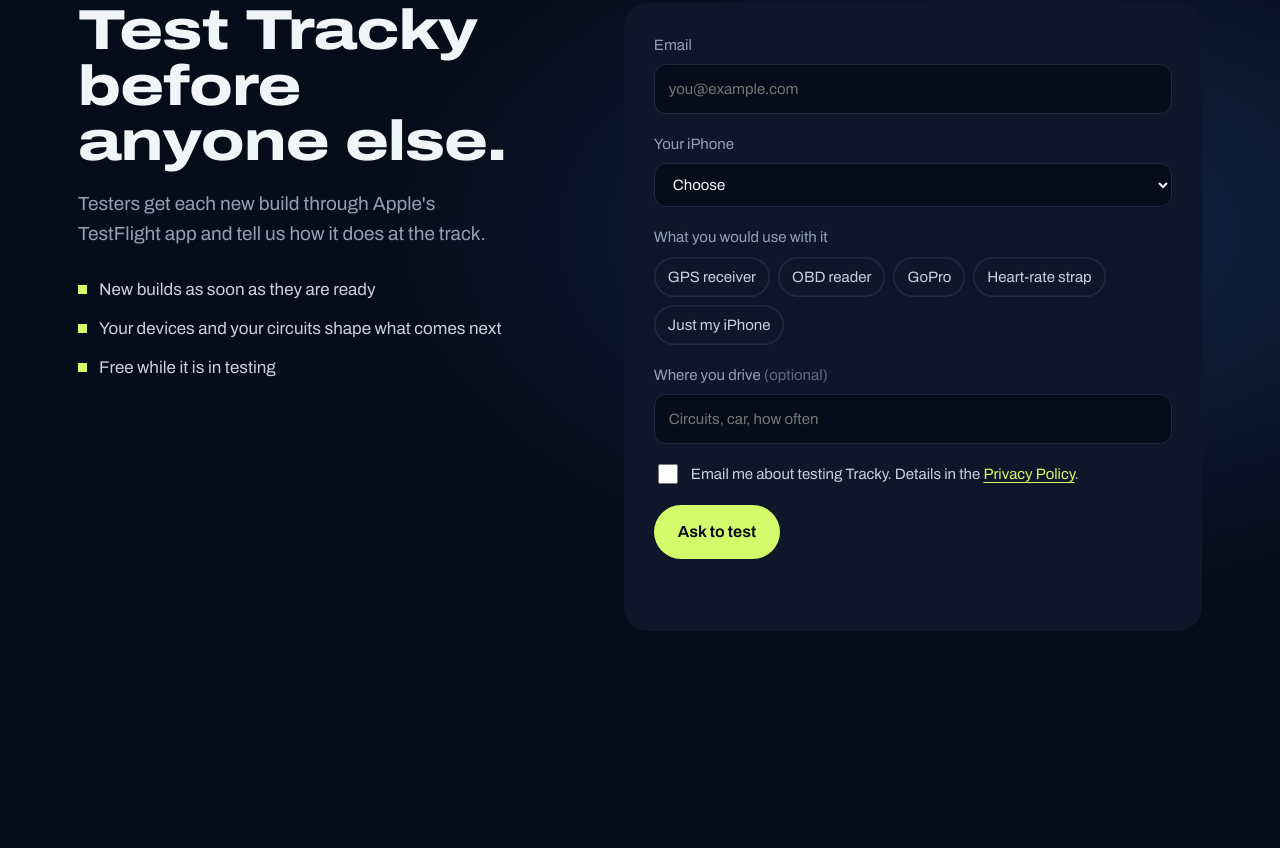
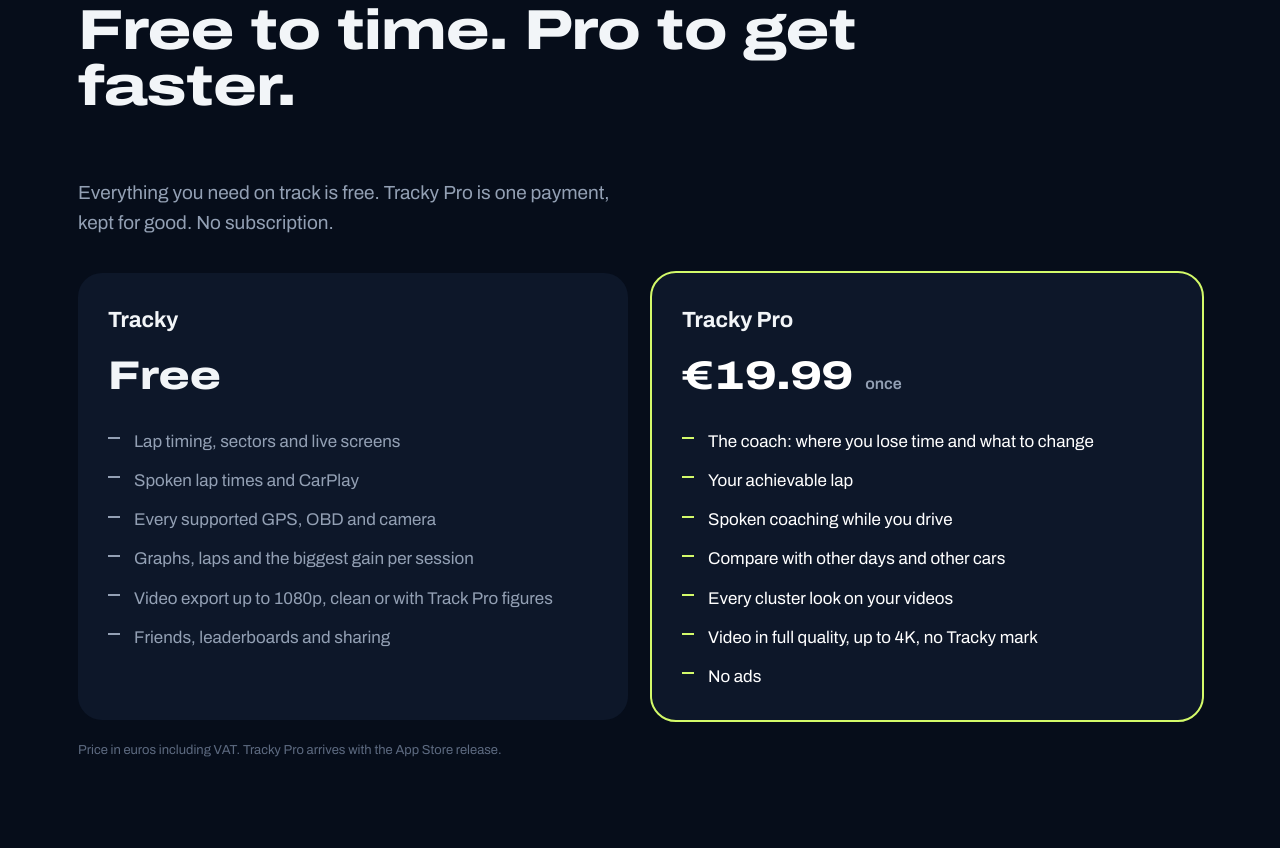
Before and after one commit to savvasiacovides/tracky, a plain HTML site: page index.html in a window 1280 px wide. Shown: the part 3432-4280 px from the top of the page. Drawn offline with Linux system fonts and the light colour scheme.

Commit message:
Add Free and Tracky Pro section to the home page
Co-Authored-By: Claude Opus 5.5 <noreply@anthropic.com>
Claude-Session: https://claude.ai/code/session_01RWcc4yvoWgXCgEiJncx5qU

```diff
--- a/index.html
+++ b/index.html
@@ -170,6 +170,41 @@
     </div>
   </section>
 
+  <section class="band plans" id="pro" aria-labelledby="plans-h">
+    <div class="frame">
+      <h2 class="wide" id="plans-h">Free to time. Pro to get faster.</h2>
+      <p class="intro">Everything you need on track is free. Tracky Pro is one payment, kept for good. No subscription.</p>
+      <div class="plan-grid">
+        <article class="plan">
+          <h3>Tracky</h3>
+          <p class="price">Free</p>
+          <ul>
+            <li>Lap timing, sectors and live screens</li>
+            <li>Spoken lap times and CarPlay</li>
+            <li>Every supported GPS, OBD and camera</li>
+            <li>Graphs, laps and the biggest gain per session</li>
+            <li>Video export up to 1080p, clean or with Track Pro figures</li>
+            <li>Friends, leaderboards and sharing</li>
+          </ul>
+        </article>
+        <article class="plan pro">
+          <h3>Tracky Pro</h3>
+          <p class="price">€19.99 <span>once</span></p>
+          <ul>
+            <li>The coach: where you lose time and what to change</li>
+            <li>Your achievable lap</li>
+            <li>Spoken coaching while you drive</li>
+            <li>Compare with other days and other cars</li>
+            <li>Every cluster look on your videos</li>
+            <li>Video in full quality, up to 4K, no Tracky mark</li>
+            <li>No ads</li>
+          </ul>
+        </article>
+      </div>
+      <p class="fine">Price in euros including VAT. Tracky Pro arrives with the App Store release.</p>
+    </div>
+  </section>
+
   <section class="band tester" id="test" aria-labelledby="test-h">
     <div class="frame tester-grid">
       <div>
--- a/style.css
+++ b/style.css
@@ -497,3 +497,20 @@ footer span { font-size: 13px; color: #5d6a80; }
 .hero .mega img { width: .82em; height: .82em; border-radius: .19em; flex: none;
   box-shadow: 0 0 0 2px rgba(211,250,106,.25), 0 24px 60px -12px rgba(211,250,106,.3); }
 @media (max-width: 640px) { .hero .mega { margin-bottom: 18px; } }
+
+/* Free and Pro */
+.plans { background: var(--night); }
+.plans .intro { font-size: 19px; color: var(--fog); margin: 0 0 34px; max-width: 52ch; }
+.plan-grid { display: grid; grid-template-columns: repeat(2, minmax(0, 1fr)); gap: 24px; }
+.plan { background: var(--deck); border-radius: 24px; padding: 30px; }
+.plan h3 { font-size: 22px; margin: 0 0 6px; }
+.plan .price { font-size: 40px; font-weight: 800; font-stretch: 125%; margin: 0 0 20px; }
+.plan .price span { font-size: 16px; font-weight: 600; color: var(--fog); font-stretch: 100%; }
+.plan ul { list-style: none; padding: 0; margin: 0; display: grid; gap: 12px; }
+.plan li { padding-left: 26px; position: relative; color: var(--fog); }
+.plan li::before { content: ""; position: absolute; left: 0; top: .55em; width: 12px; height: 2px; background: var(--fog); }
+.plan.pro { outline: 2px solid var(--line); }
+.plan.pro .price, .plan.pro li { color: #fff; }
+.plan.pro li::before { background: var(--line); }
+.plans .fine { margin-top: 20px; }
+@media (max-width: 760px) { .plan-grid { grid-template-columns: 1fr; } }
```
